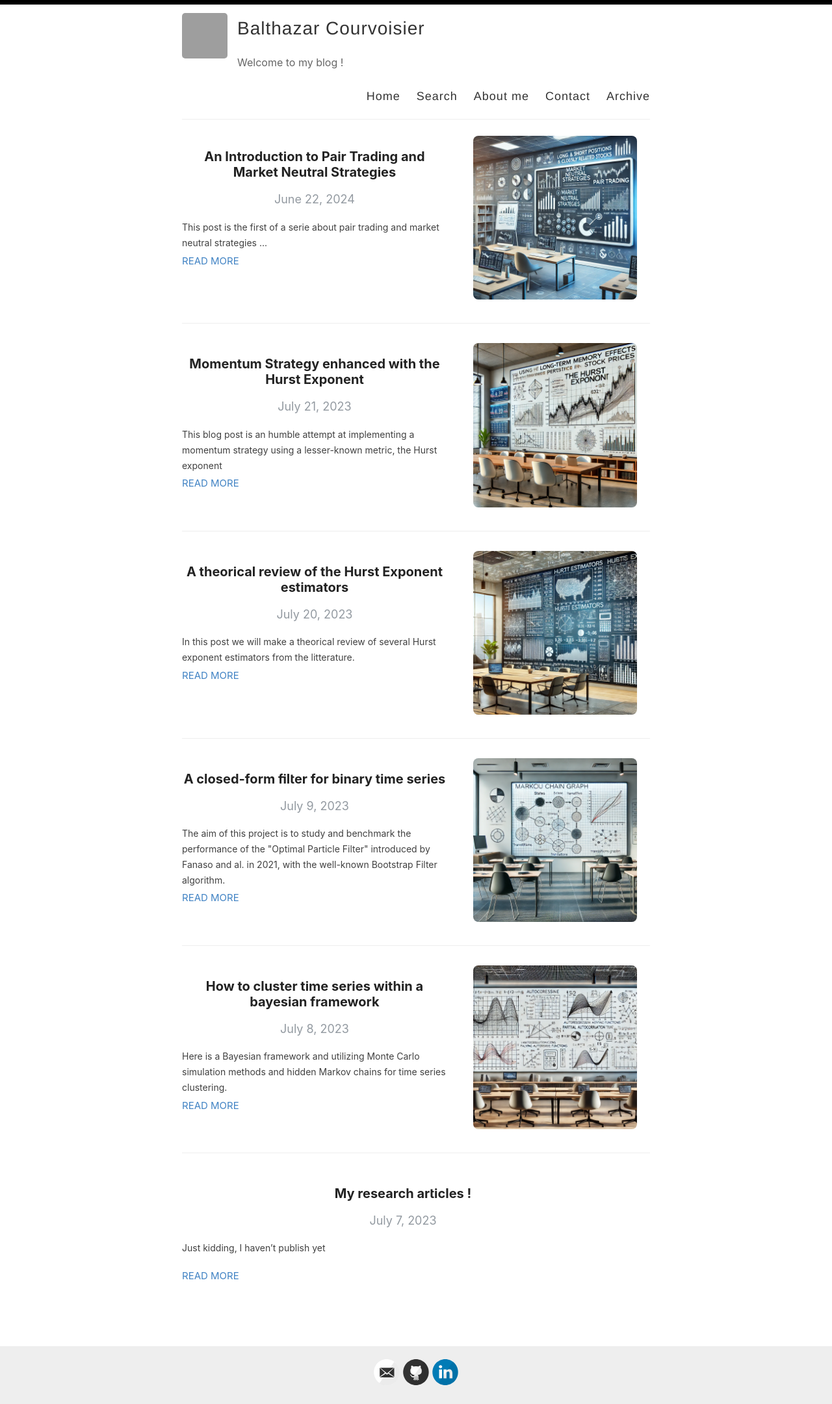
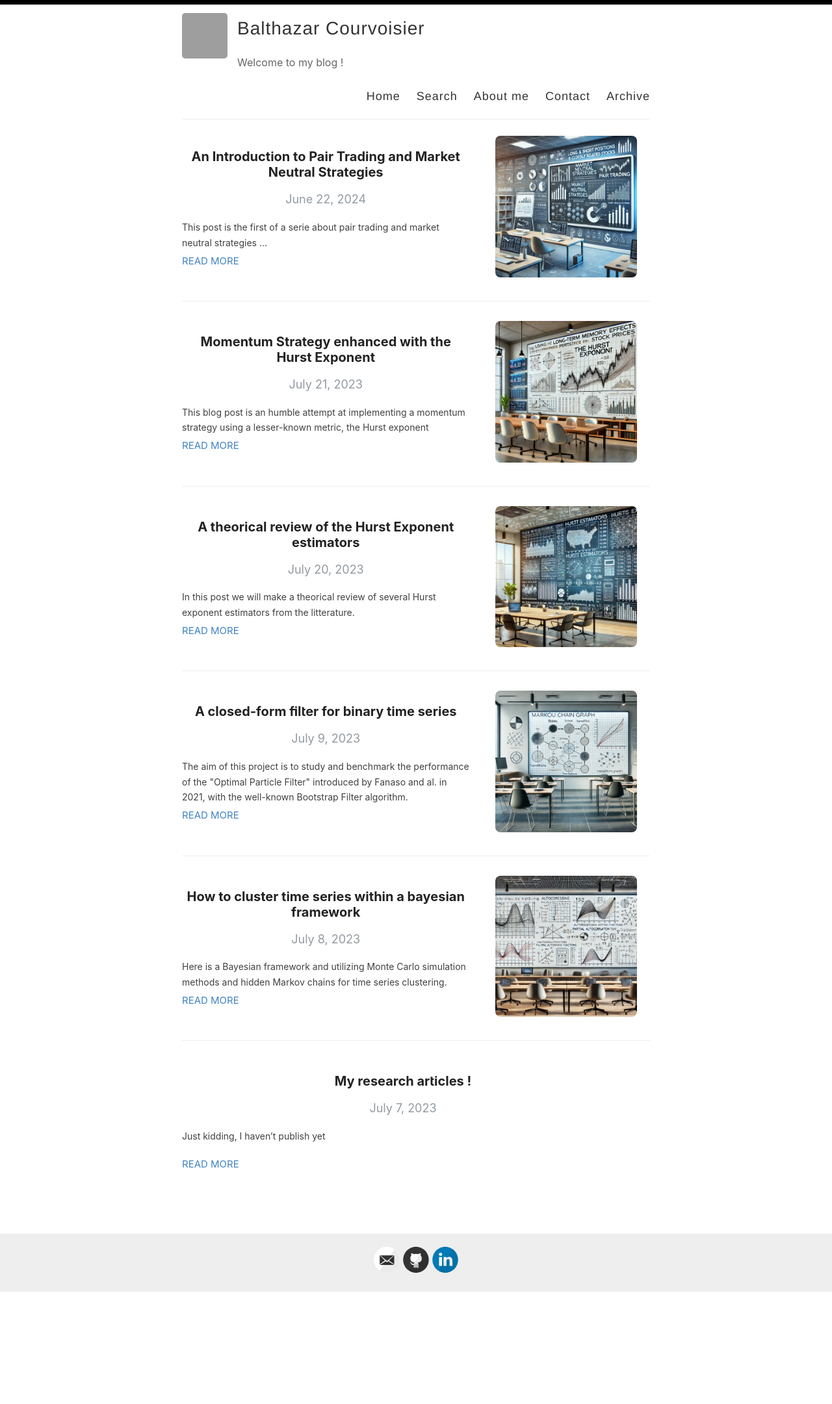
Before and after one commit to Zaltarba/blog, a Jekyll site: the page built from index.html, in a window 1280 px wide. Shown: the whole page at 65% size. Built offline with Jekyll 4.4.1, drawn with Linux system fonts in a browser that asks for light colours; the list of posts is cut into pages by our own code; after the commit the page ends 1989 px from its top, so only the background shows below that.

Commit message:
Update index.html

```diff
--- a/index.html
+++ b/index.html
@@ -15,7 +15,7 @@ layout: default
   }
   .post-image {
       flex: 1; /* Smaller part of the golden ratio */
-      max-width: 50%;
+      max-width: 33%;
       display: flex;
       justify-content: center; /* Centers the image horizontally */
       align-items: center; /* Centers the image vertically (if needed) */
```
